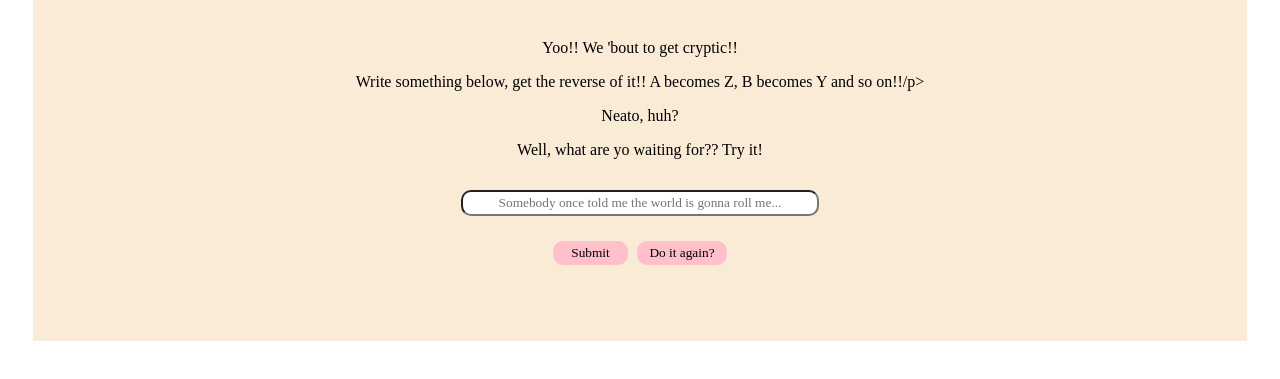
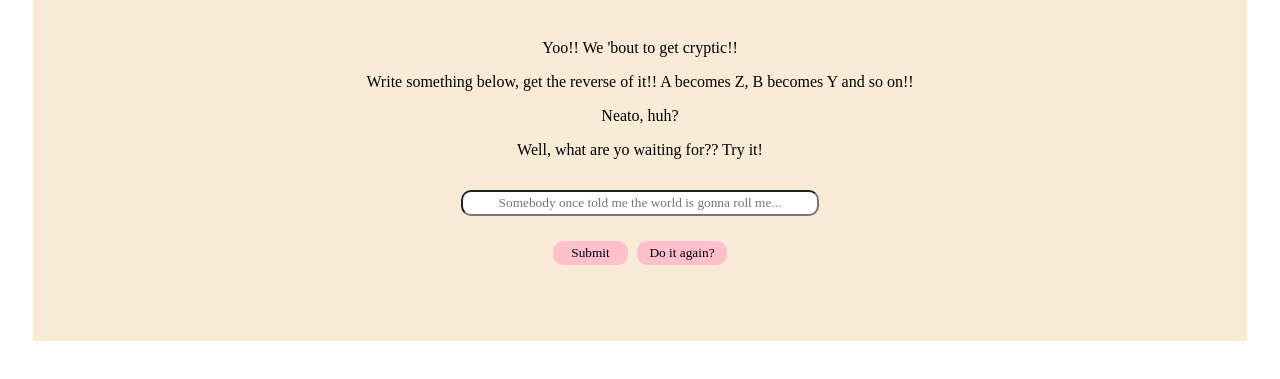
Before and after one commit to dumitraa/opposite-alphabet, a plain HTML site: page index.html in a window 1280 px wide. Shown: the part 113-492 px from the top of the page. Drawn offline with Linux system fonts and the light colour scheme.

Commit message:
Add bracket

```diff
--- a/index.html
+++ b/index.html
@@ -12,7 +12,7 @@
   <div class="text">
     <h1>Atbash Cipher!!</h1>
     <p>Yoo!! We 'bout to get cryptic!!</p>
-    <p>Write something below, get the reverse of it!! A becomes Z, B becomes Y and so on!!/p>
+    <p>Write something below, get the reverse of it!! A becomes Z, B becomes Y and so on!!</p>
     <p>Neato, huh?</p>
     <p>Well, what are yo waiting for?? Try it!</p>
     <br>
```
